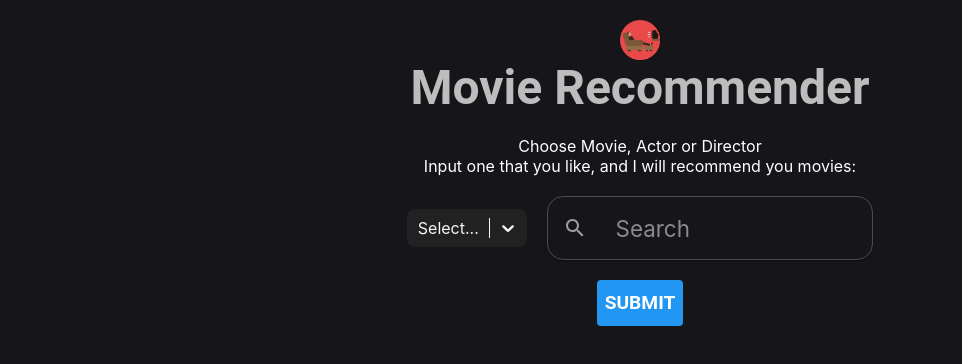
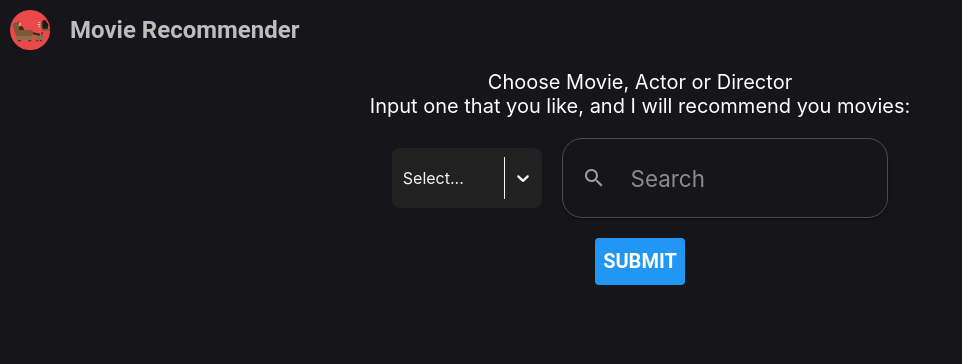
Before and after one commit to rodrijuarez/movie-recommender, a React (Create React App) app: page / in a window 1280 px wide. Shown: the top 364 px of the page, without its empty margins (0-962 px from the left). Built offline with nearby package versions, Linux system fonts and the light colour scheme.

Commit message:
more styles

```diff
--- a/src/App.js
+++ b/src/App.js
@@ -10,6 +10,8 @@ import { MovieTable } from "./components/MovieTable";
 
 const StyledDarkSelect = styled(DarkSelect)(({ theme }) => ({
 	marginTop: "20px",
+	height: "60px",
+	width: "150px",
 }));
 
 const InputsWrapper = styled("div")(({ theme }) => ({
@@ -32,15 +34,14 @@ const WrapperImage = styled("div")(({ theme }) => ({
 	flexDirection: "column",
 	alignItems: "center",
 	height: "align",
-	marginTop: "20px",
 }));
 
 const Title = styled(Typography)(({ theme }) => ({
 	fontWeight: "bold",
 	textAlign: "center",
-	marginLeft: "1rem",
-	marginRight: "1rem",
-	marginBottom: "1rem",
+	marginLeft: "20px",
+	marginRight: "20px",
+	marginBottom: "20px",
 	color: theme.palette.text.secondary,
 }));
 
@@ -52,9 +53,9 @@ const Form = styled("form")(({ theme }) => ({
 }));
 
 const Label = styled("label")(({ theme }) => ({
-	fontSize: "1rem",
-	marginLeft: "4rem",
-	marginRight: "4rem",
+	fontSize: "20px",
+	marginLeft: "80px",
+	marginRight: "80px",
 	color: "#ffffff",
 }));
 
@@ -68,12 +69,12 @@ const textFieldStyles = {
 };
 
 const inputStyles = {
-	width: "20.4rem",
-	height: "4rem",
+	width: "326.4px",
+	height: "60px",
 	border: "none",
-	borderRadius: "1rem",
-	fontSize: "1.4rem",
-	paddingLeft: "3rem",
+	borderRadius: "20px",
+	fontSize: "22.4rem",
+	paddingLeft: "60px",
 	boxShadow: (theme) => theme.shadows[2],
 	background: "none",
 	fontFamily: "inherit",
@@ -95,9 +96,9 @@ const Input = styled(TextField)(({ theme }) => ({
 
 	"& .MuiInputBase-root": {
 		width: "20.4rem",
-		height: "4rem",
+		height: "80px",
 		border: "none",
-		borderRadius: "1rem",
+		borderRadius: "20px",
 		fontSize: "1.4rem",
 		paddingLeft: "3.8rem",
 		boxShadow: theme.shadows[1],
@@ -119,9 +120,9 @@ const Input = styled(TextField)(({ theme }) => ({
 }));
 
 const searchIconStyles = {
-	height: "2rem",
+	height: "40px",
 	position: "absolute",
-	left: "1rem",
+	left: "20px",
 	display: "flex",
 	alignItems: "center",
 	color: (theme) => theme.palette.grey[500],
@@ -131,7 +132,7 @@ const searchIconStyles = {
 const SubmitButton = styled(Button)(({ theme }) => ({
 	backgroundColor: theme.palette.primary.main,
 	color: "#ffffff",
-	fontSize: "1.2rem",
+	fontSize: "20px",
 	fontWeight: "bold",
 	marginTop: "20px",
 	"&:hover": {
@@ -142,8 +143,8 @@ const SubmitButton = styled(Button)(({ theme }) => ({
 const Body = styled("div")(({ theme }) => ({
 	fontSize: "1.2rem",
 	color: "#ffffff",
-	marginLeft: "4rem",
-	marginRight: "4rem",
+	marginLeft: "60px",
+	marginRight: "60px",
 	marginTop: "20px",
 }));
 
@@ -197,7 +198,13 @@ function App() {
 
 	return (
 		<ThemeProvider theme={theme}>
-			<div>
+			<div
+				style={{
+					alignItems: "center",
+					display: "flex",
+					margin: "10px",
+				}}
+			>
 				<WrapperImage>
 					<img
 						src={require("./img/watching-movie.png")}
@@ -207,7 +214,15 @@ function App() {
 						className="logo"
 					/>
 				</WrapperImage>
-				<Title variant="h1">Movie Recommender</Title>
+				<Title
+					variant="h3"
+					style={{
+						margin: "0",
+						marginLeft: "20px",
+					}}
+				>
+					Movie Recommender
+				</Title>
 			</div>
 			<Wrapper>
 				<Form onSubmit={handleSubmit}>
@@ -220,6 +235,7 @@ function App() {
 					</Label>
 					<InputsWrapper>
 						<StyledDarkSelect
+							height="60px"
 							id="option-select"
 							name="option-select"
 							options={seedTypes}
--- a/src/components/DarkSelect.js
+++ b/src/components/DarkSelect.js
@@ -6,6 +6,7 @@ const customStyles = {
 		backgroundColor: "#212121",
 		borderRadius: "0.5rem",
 		borderColor: state.isFocused ? "#6bffff" : "transparent",
+		height: state.selectProps.height || "38px",
 		boxShadow: "none",
 		"&:hover": {
 			borderColor: state.isFocused
```
